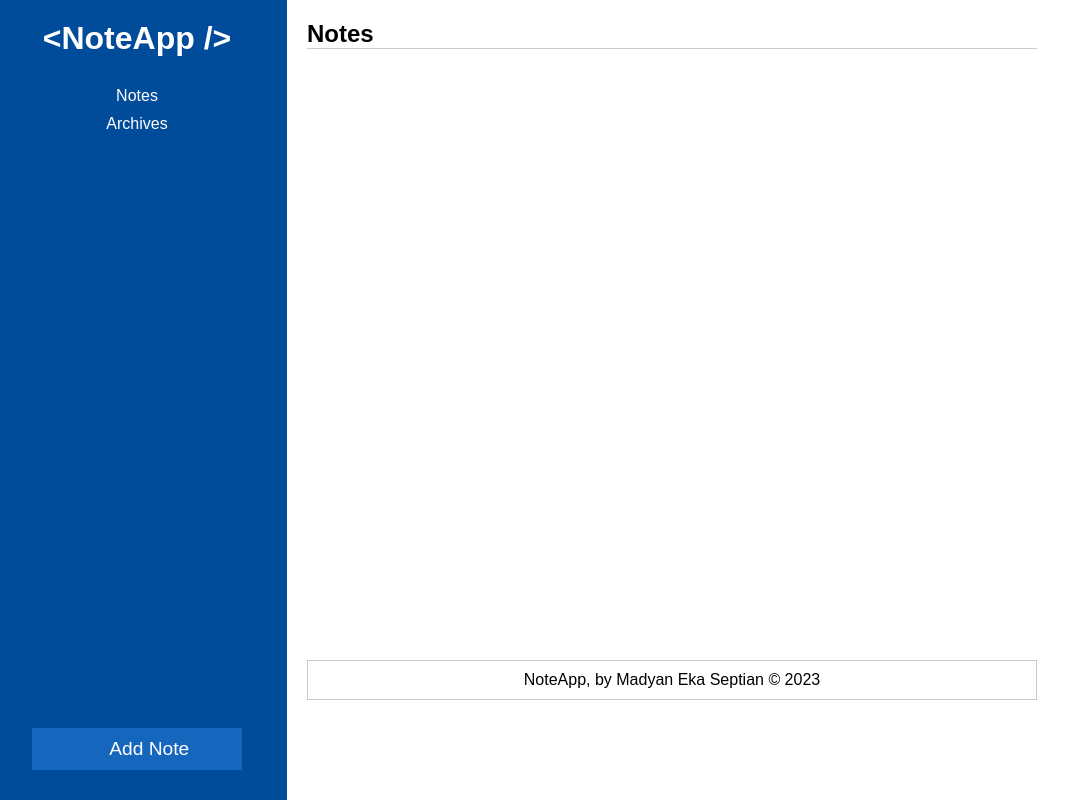
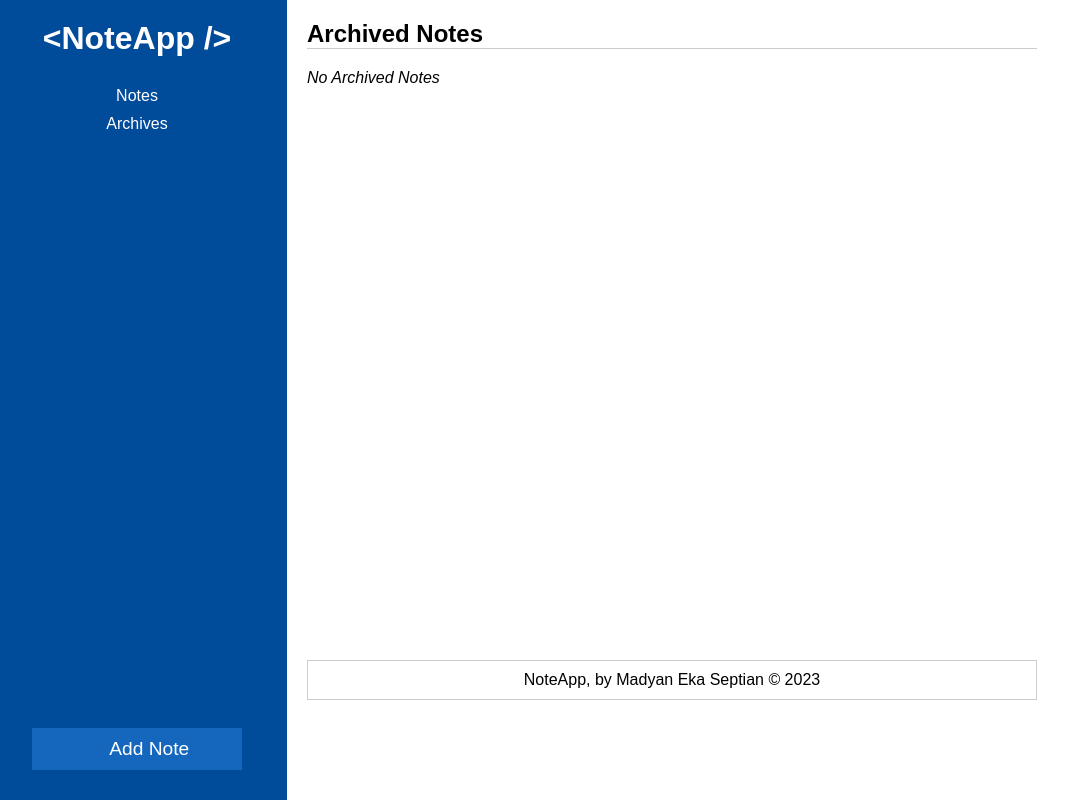
Before and after one commit to madyanes/note-app-with-routing, a React (Vite) app: page /archives in a window 1280 px wide. Shown: the whole page, without its empty margins (13-1081 px from the left). Built offline with nearby package versions, Linux system fonts and the light colour scheme; some icons are missing.

Commit message:
show empty message if no notes

```diff
--- a/src/components/NoteList.jsx
+++ b/src/components/NoteList.jsx
@@ -8,6 +8,7 @@ class NoteList extends React.Component {
         <section>
           <h1>{this.props.headingText}</h1>
           {
+            this.props.notes.length ?
               this.props.notes.map((note) => {
                 return (
                   <NoteItem
@@ -17,7 +18,8 @@ class NoteList extends React.Component {
                     archiveNoteHandler={this.props.archiveNoteHandler}
                   />
                 )
-            })
+              }) :
+              <p className='emptyMessage'>No {this.props.headingText}</p>
           }
         </section>
       </>
--- a/src/pages/Notes.jsx
+++ b/src/pages/Notes.jsx
@@ -6,7 +6,7 @@ class Notes extends React.Component {
   render() {
     return (
       <NoteList
-        headingText='Notes'
+        headingText={this.props.archives ? 'Archived Notes' : 'Notes'}
         notes={this.props.notes}
         deleteNoteHandler={this.props.deleteNoteHandler}
         archiveNoteHandler={this.props.archiveNoteHandler}
--- a/src/styles/app.css
+++ b/src/styles/app.css
@@ -144,3 +144,7 @@ body {
   border-radius: 25px;
   margin-bottom: 20px;
 }
+
+.emptyMessage {
+  font-style: oblique;
+}
```
Lines whose indentation alone changed are shown as unchanged.
